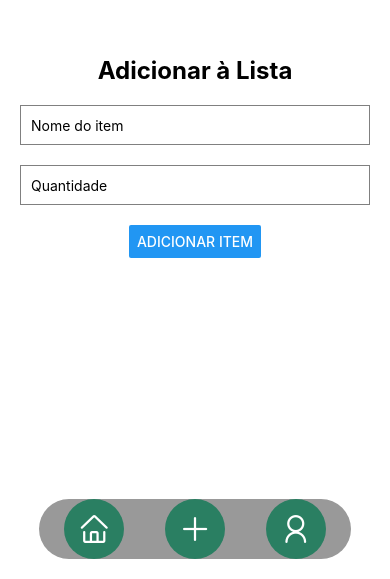
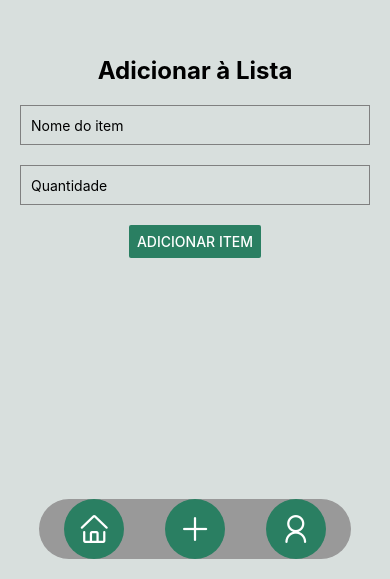
Before and after one commit to GaMeneses/FoodApp-Expo-React, a React Native app: screen /AddItemScreen in a window 390 px wide. Shown: the part 265-844 px from the top of the page. Built offline with nearby package versions, Linux system fonts and the light colour scheme; what expo-sqlite would draw is missing.

Commit message:
ajuste cor

```diff
--- a/src/screens/AddItemScreen.js
+++ b/src/screens/AddItemScreen.js
@@ -111,7 +111,7 @@ const AddItemScreen = () => {
           />
         </View>
       </View>
-      <Button title={isEditing ? 'Atualizar Item' : 'Adicionar Item'} onPress={handleAddItem} />
+      <Button title={isEditing ? 'Atualizar Item' : 'Adicionar Item'} onPress={handleAddItem}  color='#2A7F62'/>
       <CustomAlertModal
         visible={showSuccessModal}
         onClose={handleCloseSuccessModal}
@@ -130,6 +130,7 @@ const styles = StyleSheet.create({
     padding: 20,
     justifyContent: 'center',
     alignItems: 'center',
+    backgroundColor: '#d8dfdd'
   },
   title: {
     fontSize: 24,
--- a/src/screens/InitialScreen.js
+++ b/src/screens/InitialScreen.js
@@ -175,6 +175,7 @@ const InitialScreen = () => {
                   <Button
                     title="Remover Todos"
                     onPress={handleDeleteAllItems}
+                    color='#2A7F62'
                   />
                 </View>
               )
@@ -211,6 +212,7 @@ const styles = StyleSheet.create({
     backgroundColor: '#fff',
     paddingTop: 20,
     paddingHorizontal: 20,
+    backgroundColor: '#d8dfdd'
   },
   title: {
     fontSize: 24,
@@ -242,7 +244,7 @@ const styles = StyleSheet.create({
   footer: {
     marginTop: 20,
     alignItems: 'center',
-  },
+  }
 });
 
 export default InitialScreen;
```
